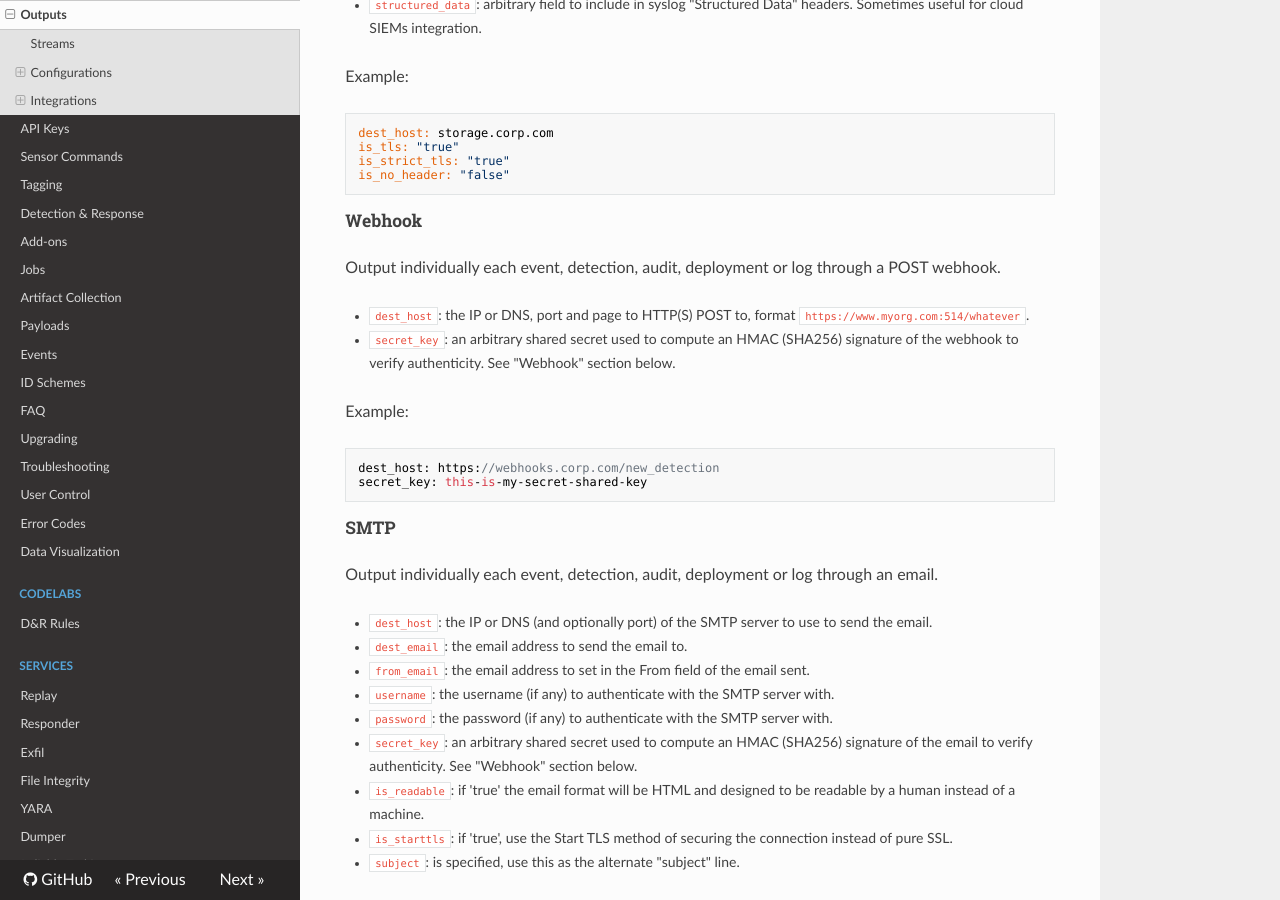
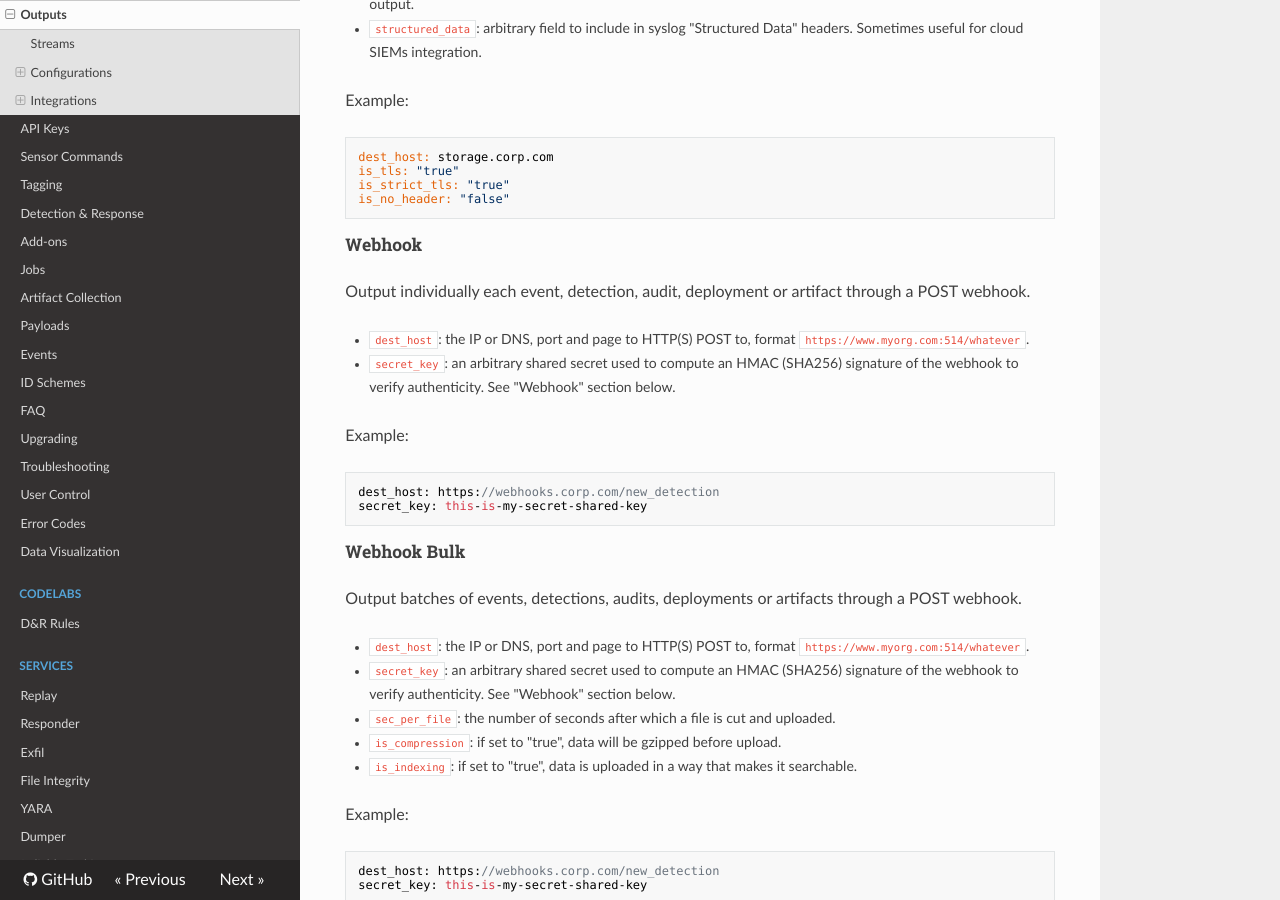
Before and after one commit to refractionPOINT/lce_doc, an MkDocs documentation site: the page built from docs/outputs.md, in a window 1280 px wide and 900 px high, scrolled down 3708 px. Built offline with MkDocs 1.6.1, drawn with Linux system fonts in a browser that asks for light colours; nearby versions of some CDN libraries; old or Windows-style settings are respelled for this version of MkDocs.

Commit message:
Doc on new webhook Output and early doc for pcap.

````diff
--- a/docs/outputs.md
+++ b/docs/outputs.md
@@ -142,10 +142,25 @@ is_no_header: "false"
 ```
 
 ### Webhook
-Output individually each event, detection, audit, deployment or log through a POST webhook.
+Output individually each event, detection, audit, deployment or artifact through a POST webhook.
 
 * `dest_host`: the IP or DNS, port and page to HTTP(S) POST to, format `https://www.myorg.com:514/whatever`.
 * `secret_key`: an arbitrary shared secret used to compute an HMAC (SHA256) signature of the webhook to verify authenticity. See "Webhook" section below.
+
+Example:
+```
+dest_host: https://webhooks.corp.com/new_detection
+secret_key: this-is-my-secret-shared-key
+```
+
+### Webhook Bulk
+Output batches of events, detections, audits, deployments or artifacts through a POST webhook.
+
+* `dest_host`: the IP or DNS, port and page to HTTP(S) POST to, format `https://www.myorg.com:514/whatever`.
+* `secret_key`: an arbitrary shared secret used to compute an HMAC (SHA256) signature of the webhook to verify authenticity. See "Webhook" section below.
+* `sec_per_file`: the number of seconds after which a file is cut and uploaded.
+* `is_compression`: if set to "true", data will be gzipped before upload.
+* `is_indexing`: if set to "true", data is uploaded in a way that makes it searchable.
 
 Example:
 ```
````
Also changed, not shown: docs/sensor_commands.md (+5 -0 lines).
